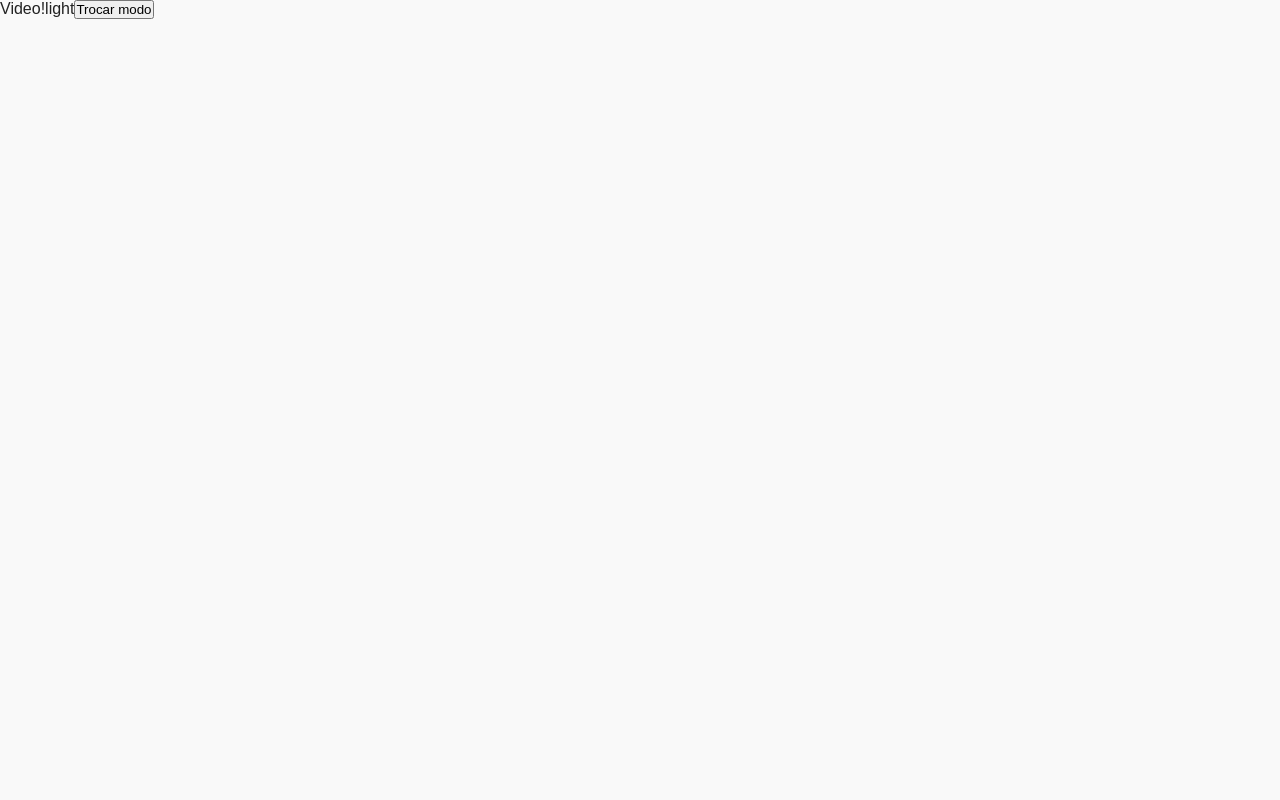
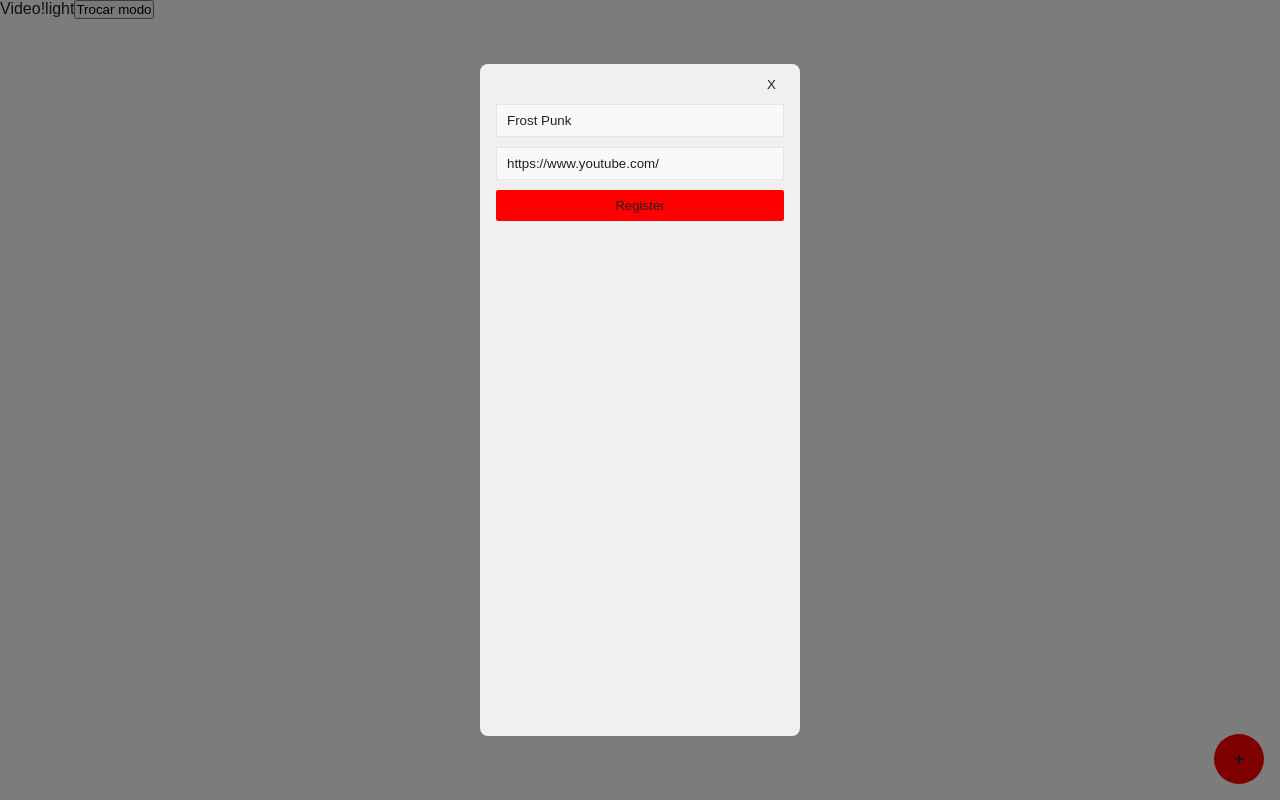
Before and after one commit to carlos-regis/mytube, a Next.js app: page /video in a window 1280 px wide. Built offline with nearby package versions, Linux system fonts and the light colour scheme.

Commit message:
add register form

```diff
--- a/pages/_app.js
+++ b/pages/_app.js
@@ -2,6 +2,7 @@
 import { ThemeProvider } from "styled-components";
 import { CSSReset } from "../src/components/CSSReset";
 import ColorModeProvider, { ColorModeContext } from "../src/components/Menu/components/ColorMode";
+import RegisterVideo from "../src/components/RegisterVideo";
 
 
 const theme = {
@@ -33,12 +34,13 @@
     )
 }
 
-function MyApp({ Component, pageProps }) {
+function Root({ Component, pageProps }) {
     const colorModeContext = React.useContext(ColorModeContext);
     return (
         <ThemeProvider theme={theme[colorModeContext.mode]}>
             <CSSReset />
             <Component {...pageProps} />
+            <RegisterVideo />
         </ThemeProvider>
     )
 }
@@ -46,7 +48,7 @@
 export default function _App(props) {
     return (
         <ProviderWrapper>
-            <MyApp {...props} />
+            <Root {...props} />
         </ProviderWrapper>
     )
 }
--- /dev/null
+++ b/src/components/RegisterVideo/index.js
@@ -0,0 +1,63 @@
+import React from "react";
+import { StyledRegisterVideo } from "./styles"
+
+// Custom Hook
+function useForm(formProps) {
+    const [values, setValues] = React.useState(formProps.initialValues);
+    return {
+        values,
+        handleChange: (event) => {
+            setValues({
+                ...values,
+                [event.target.name]: event.target.value
+            });
+        },
+        clearForm() {
+            setValues({});
+        }
+    };
+}
+
+export default function RegisterVideo() {
+    const registerForm = useForm({
+        initialValues: { title: "Frost Punk", url: "https://www.youtube.com/" }
+    });
+    const [visibleForm, setVisibleFrom] = React.useState(true);
+
+    return (
+        <StyledRegisterVideo>
+            <button
+                className="add-video"
+                onClick={() => setVisibleFrom(true)}>+</button>
+            {visibleForm && (
+                <form onSubmit={(event) => {
+                    event.preventDefault();
+                    setVisibleFrom(false);
+                    registerForm.clearForm();
+                }}>
+                    <div>
+                        <button
+                            type="button"
+                            className="close-modal"
+                            onClick={() => setVisibleFrom(false)} >X</button>
+                        <input
+                            placeholder="Title"
+                            name="title"
+                            value={registerForm.values.title}
+                            onChange={registerForm.handleChange}
+                        />
+                        <input
+                            placeholder="Url"
+                            name="url"
+                            value={registerForm.values.url}
+                            onChange={registerForm.handleChange}
+                        />
+                        <button type="submit">
+                            Register
+                        </button>
+                    </div>
+                </form>
+            )}
+        </StyledRegisterVideo>
+    )
+}
--- /dev/null
+++ b/src/components/RegisterVideo/styles.js
@@ -0,0 +1,70 @@
+import styled from "styled-components";
+
+export const StyledRegisterVideo = styled.div`
+  .add-video {
+    width: 50px;
+    height: 50px;
+    font-size: 20px;
+    color: inherit;
+    position: fixed;
+    bottom: 16px;
+    right: 16px;
+    border: 0;
+    background-color: red;
+    border-radius: 50%;
+    z-index: 99;
+    cursor: pointer;
+  }
+  .close-modal {
+    width: 25px;
+    height: 25px;
+    position: absolute;
+    top: 8px;
+    right: 16px;
+    color: inherit;
+    background-color: transparent;
+    border: none;
+    cursor: pointer;
+  }
+  button[type="submit"] {
+    background-color: red;
+    padding: 8px 16px;
+    border: none;
+    border-radius: 2px;
+    cursor: pointer;
+    color: inherit;
+  }
+  form {
+    width: 100%;
+    padding: 5%;
+    background-color: rgba(0,0,0,0.5);
+    position: fixed;
+    top: 0; bottom: 0;
+    left: 0; right: 0;
+    z-index: 100;
+    display: flex;
+    justify-content: center;
+    & > div {
+      flex: 1;
+      border-radius: 8px;
+      max-width: 320px;
+      background-color: ${({ theme }) => theme.backgroundLevel2};
+      display: flex;
+      flex-direction: column;
+      position: relative;
+      padding: 16px;
+      padding-top: 40px;
+    }
+  }
+  input {
+    border-radius: 2px;
+    border: 1px solid ${({ theme }) => theme.borderBase};
+    padding: 8px 10px;
+    margin-bottom: 10px;
+    outline: none;
+    color: #222222;
+    background-color: #f9f9f9;
+    color: ${({ theme }) => theme.textColorBase};
+    background-color: ${({ theme }) => theme.backgroundBase};
+  }
+`;
--- a/src/components/Timeline/components/Favorites.js
+++ b/src/components/Timeline/components/Favorites.js
@@ -53,5 +53,4 @@
             </div>
         </StyledFavorites>
     );
-
 }
```
Also changed, not shown: 1 other file (tests, documents, lock files or other folders).
